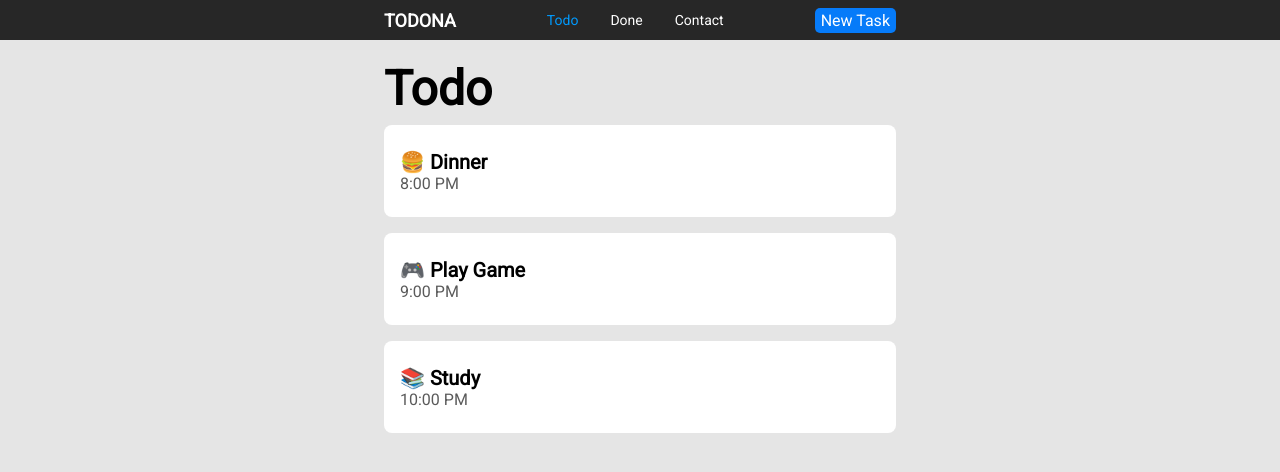
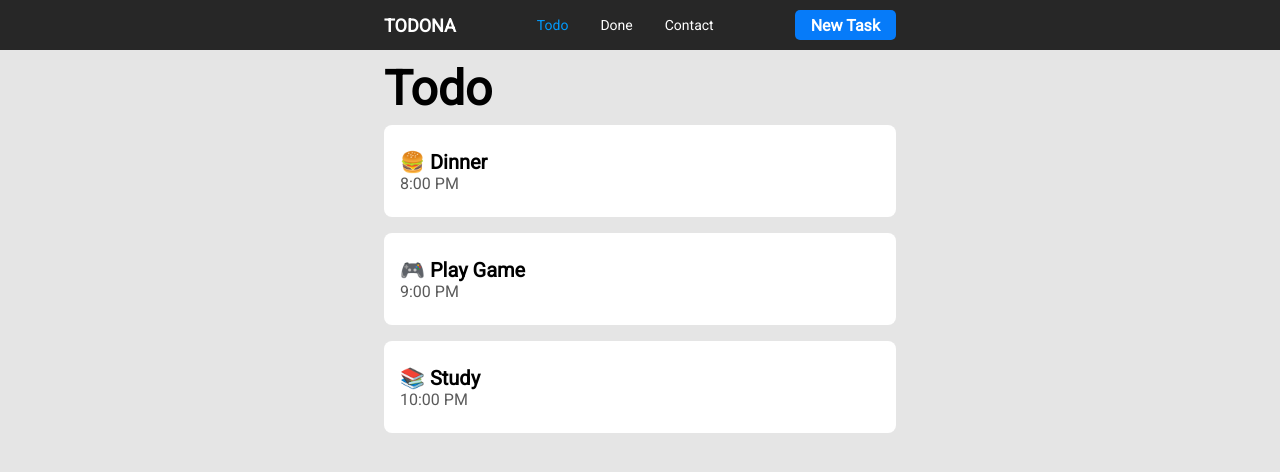
Before and after one commit to Noppanat1997/instrago, a React (Create React App) app in the folder frontend/: page / in a window 1280 px wide. Shown: the top 472 px of the page. Built offline with nearby package versions, Linux system fonts and the light colour scheme.

Commit message:
fix NavBar position

```diff
--- a/frontend/src/component/navbar/navbar.css
+++ b/frontend/src/component/navbar/navbar.css
@@ -1,7 +1,7 @@
 .navbar {
   width: 100%;
-  height: 40px;
-  position: absolute;
+  height: 50px;
+  position: fixed;
   background-color: #272727;
   display: flex;
   justify-content: center;
@@ -40,7 +40,7 @@
 
 .navbar .content .create-button {
   font-size: 16px;
-  height: 25px;
+  height: 30px;
   background-color: #067bf9;
   color: white;
   display: flex;
@@ -49,6 +49,8 @@
   border: none;
   border-radius: 5px;
   transition: all ease-in-out 150ms;
+  padding: 0 1rem;
+  font-weight: bold;
 }
 
 .navbar .content .create-button:hover {
```
